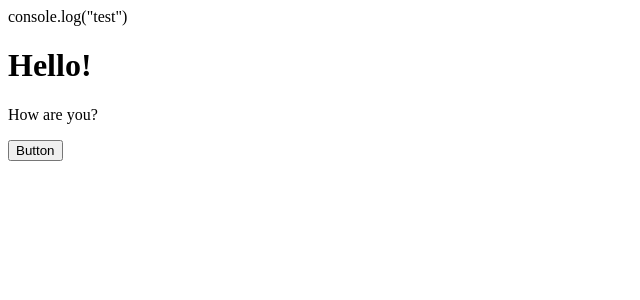
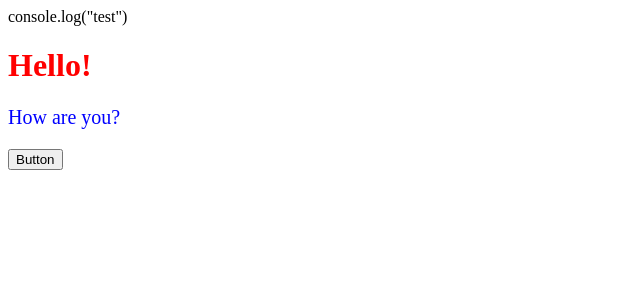
Before and after one commit to otsuboDesi/React-practice, a React (Create React App) app: page / in a window 1280 px wide. Shown: the top 300 px of the page, without its empty margins (0-640 px from the left). Built offline with nearby package versions, Linux system fonts and the light colour scheme.

Commit message:
Add: styleの扱い方を確認

```diff
--- a/src/App.jsx
+++ b/src/App.jsx
@@ -1,13 +1,19 @@
 export const App = () => {
   const onClickButton = () => {
     alert();
+  };
+
+  //CSSオブジェクト
+  const contentStyle = {
+    color: "blue",
+    fontSize: "20px",
   };
   return (
     <>
       console.log("test")
       {}
-      <h1>Hello!</h1>
-      <p>How are you?</p>
+      <h1 style={{ color: "red" }}>Hello!</h1>
+      <p style={contentStyle}>How are you?</p>
       <button onClick={onClickButton}>Button</button>
     </>
   );
```
